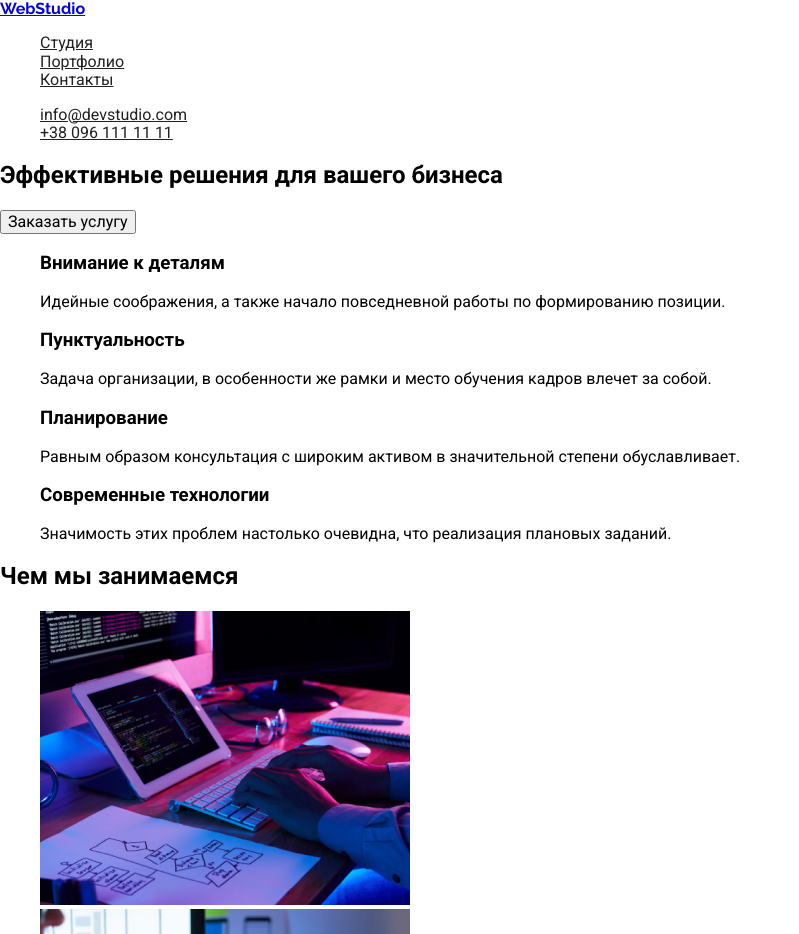
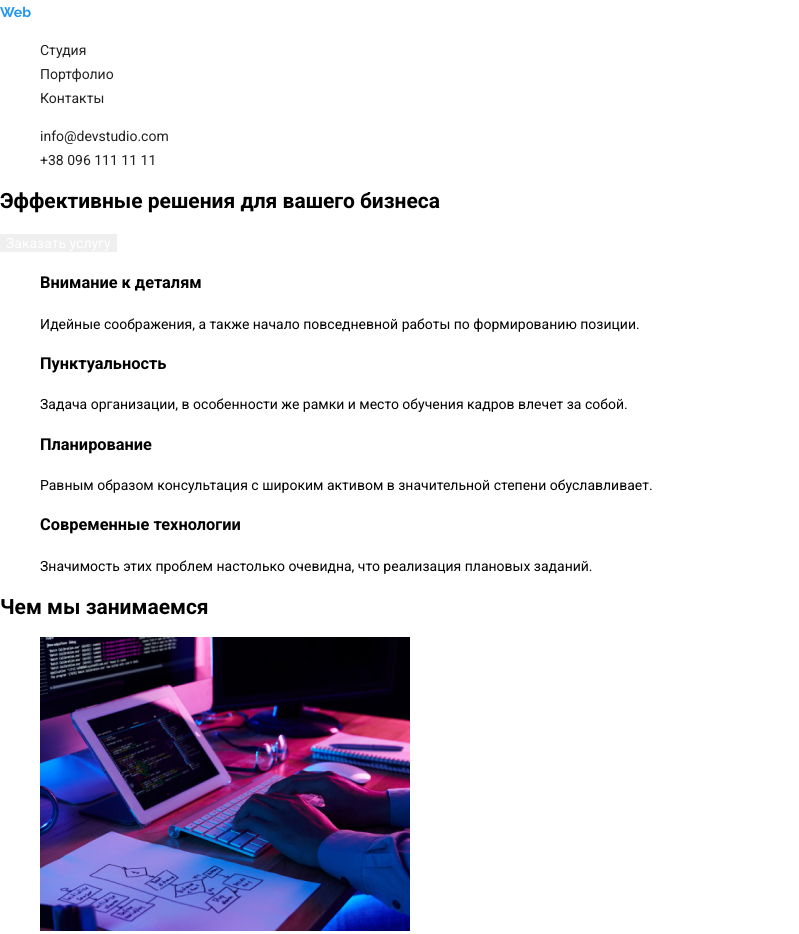
Before and after one commit to Gelyuta/goit-markup-hw-02, a plain HTML site: page index.html in a window 1280 px wide. Shown: the top 934 px of the page, without its empty margins (0-799 px from the left). Drawn offline with Linux system fonts and the light colour scheme.

Commit message:
Добавляет стили лого и адреса

```diff
--- a/css/common.css
+++ b/css/common.css
@@ -12,5 +12,7 @@
 
   /*Цвет фона*/
 
-  --btn-bcg: rgba(245, 244, 250, 1);
+  --btn-blue: rgba(33, 150, 243, 1);
+
+  --btn-white: rgba(245, 244, 250, 1);
 }
--- a/css/modern-normalize.css
+++ b/css/modern-normalize.css
@@ -172,6 +172,7 @@ textarea {
   line-height: 1.15; /* 1 */
   margin: 0; /* 2 */
 }
+
 address {
   font-style: normal;
 }
@@ -293,3 +294,7 @@ summary {
 ul {
   list-style: none;
 }
+
+a {
+  text-decoration: none;
+}
--- a/css/styles.css
+++ b/css/styles.css
@@ -1,13 +1,24 @@
 /*Шрифты*/
 body {
   font-family: "Roboto", sans-serif;
+  font-size: 14px;
+  font-weight: 400;
+  line-height: 24px;
 }
 
 .logo {
   font-family: "Raleway", sans-serif;
 }
 
-/*Цвет ссылок*/
+.logo .logo-blue {
+  color: var(--text-blue);
+}
+
+.logo .logo-white {
+  color: var(--text-white);
+}
+
+/*ссылки, кнопки/main*/
 
 .link {
   color: var(--text-dark-gray);
@@ -20,8 +31,24 @@ body {
 
 .buttons .btn-text {
   color: var(--text-dark-gray);
+  border: none;
+  background: none;
 }
 
 .btn-text:hover {
   color: var(--text-white);
 }
+
+.btn-hero {
+  color: var(--text-white);
+  border: none;
+}
+
+/*подвал*/
+.address .address-link {
+  color: var(--text-white-op06);
+}
+
+.address .address-text {
+  color: var(--text-white);
+}
--- a/index.html
+++ b/index.html
@@ -14,9 +14,8 @@
 </head>
 <body>
     <header>
-
         <nav>
-            <a href="#" class="logo">WebStudio</a>
+            <a href="#" class="logo"> <span class="logo-blue">Web</span><span class="logo-white">Studio</span> </a>
             <ul>
                 <li><a class="link" href="./index.html">Студия</a></li>
                 <li><a class="link" href="./portfolio.html">Портфолио</a></li>
@@ -32,7 +31,7 @@
        <!--герой-->
        <section>
             <h1>Эффективные решения для вашего бизнеса</h1>
-            <button>Заказать услугу</button>
+            <button class="btn-hero">Заказать услугу</button>
        </section>
        <!--О нас-->
        <section>
@@ -95,13 +94,12 @@
        </section>
     </main>
 
-    <footer>
-    <a href="#" class="logo">WebStudio</a>
-    <address>
-        <p>г. Киев, пр-т Леси Украинки, 26</p>
+    <footer><a class="logo" href="#"><span class="logo-blue">Web</span><span class="logo-white">Studio</span></a>
+        <address class="address">
+            <p class="address-text">г. Киев, пр-т Леси Украинки, 26</p>
             <ul>
-            <li><a href="mailto:info@example.com">info@example.com</a></li>
-            <li><a href="tel:+380991111111">+38 096 111 11 11</a></li>
+                <li><a class="address-link" href="mailto:info@example.com">info@example.com</a></li>
+                <li><a class="address-link" href="tel:+380991111111">+38 096 111 11 11</a></li>
             </ul>
         </address>
     </footer>
```
Also changed, not shown: portfolio.html (+6 -6 lines). Lines whose indentation alone changed are shown as unchanged.
